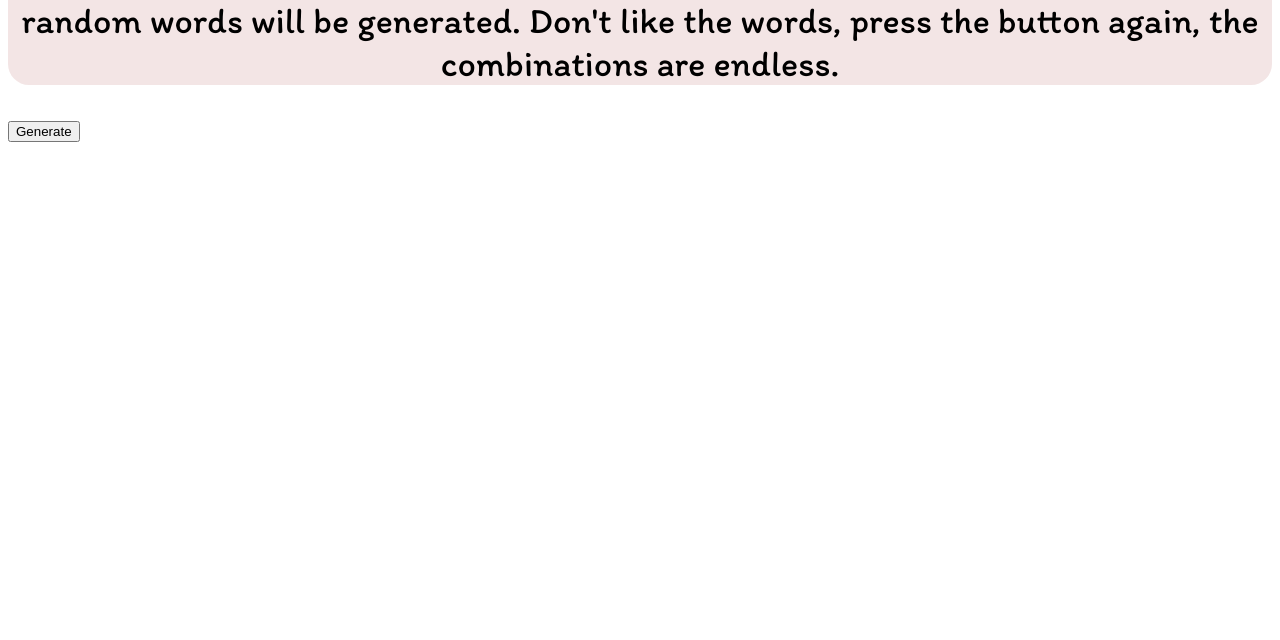
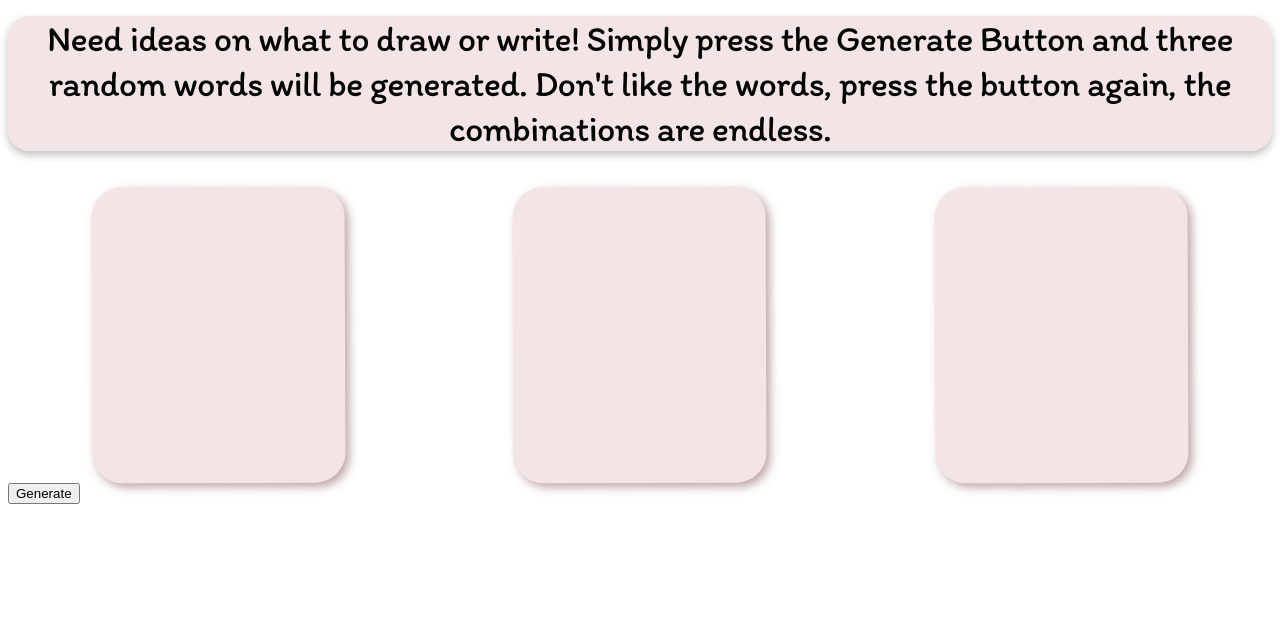
Before and after one commit to devcesarfs/random-word-generator, a website built with Parcel: page source/index.html in a window 1280 px wide. Shown: the part 160-800 px from the top of the page. Built offline with nearby package versions, Linux system fonts and the light colour scheme.

Commit message:
Added More styling
Styling added to header, description, and cards that will hold three random words

```diff
--- a/source/index.html
+++ b/source/index.html
@@ -24,14 +24,25 @@
             words will be generated. Don't like the words, press the button again, the combinations are endless.
         </p>
     </div>
+    <div class="random-words-cnt">
+        <!--
+        <div class="random-word-result-rotated" id="random-word-1"></div>
+        <div class="random-word-result-rotated" ></div>
+        <div class="random-word-result-rotated" id="random-word-3"></div>
+        -->
+        <div class="random-word-result">
+            <span id="random-word-1"></span>
+        </div>
+        <div class="random-word-result">
+            <span id="random-word-2"></span>
+        </div>
+        <div class="random-word-result">
+            <span id="random-word-3"></span>
+        </div>
+    </div>
     <div class="parent-btn-container">
         <button class="btn" id="generate-btn" type="button" style="cursor: pointer"
             onclick="generateRandomWords()">Generate</button>
-    </div>
-    <div class="random-words-cnt">
-        <div class="random-word-result" id="random-word-1"></div>
-        <div class="random-word-result" id="random-word-2"></div>
-        <div class="random-word-result" id="random-word-3"></div>
     </div>
 
 </body>
--- a/source/styles.css
+++ b/source/styles.css
@@ -1,26 +1,110 @@
-body{
-    /*
-    margin: 30px;
-    padding: 10px;
-    */
+*,
+*::before,
+*::after {
+  box-sizing: border-box;
 }
 h1 {
     font-family: 'Press Start 2P', cursive;
     text-align: center;
     font-size: 48px;
-    /*margin-top: 79px;*/
+    margin-top: 80px;
+    color: #000000;
+    line-height: 60px;
+    letter-spacing: -0.022em;
+
 }
 
 .description-container {
     font-family: 'Itim', cursive;
+    font-style: normal;
+    font-weight: normal;
     font-size: 36px;
+    line-height: 45px;
+    display: flex;
+    align-items: center;
     text-align: center;
+    letter-spacing: -0.022em;
+    color: #050505;
 }
 
 .description-card {
-    border-style:none;
-    border-width: 2px;
+    background-color: #F3E5E5;
+    box-shadow: 0px 4px 9px rgba(0, 0, 0, 0.25);
     border-radius: 21px;
-    background-color: #F3E5E5;
+}
 
+.random-words-cnt {
+        display: flex;
+        flex-direction: row;
+        justify-content: space-around;
 }
+
+/*
+#random-word-1{
+
+    width: 253px;
+    height: 296px;
+
+    background: #CACACA;
+    box-shadow: 1px 4px 1px rgba(0, 0, 0, 0.3);
+    border-radius: 30px;
+    transform: rotate(-30deg);
+}
+
+#random-word-2{
+
+    width: 253px;
+    height: 296px;
+
+    background: #CACACA;
+    box-shadow: 1px 4px 1px rgba(0, 0, 0, 0.3);
+    border-radius: 30px;
+    transform: rotate(-30deg);
+}
+
+#random-word-3{
+
+    width: 253px;
+    height: 296px;
+
+    background: #CACACA;
+    box-shadow: 1px 4px 1px rgba(0, 0, 0, 0.3);
+    border-radius: 30px;
+    transform: rotate(-30deg);
+}
+*/
+
+/*
+.random-word-result-rotated {
+    width: 253px;
+    height: 296px;
+    background: #CACACA;
+    box-shadow: 1px 4px 1px rgba(0, 0, 0, 0.3);
+    border-radius: 30px;
+    transform: rotate(-30deg);
+}
+*/
+.random-word-result {
+    width: 253px;
+    height: 296px;
+    background: #F3E5E5;
+    box-shadow: 4px 4px 10px rgba(128, 76, 76, 0.5);
+    border-radius: 30px;
+    transform: rotate(-0.19deg);
+
+    font-family: 'Press Start 2P', cursive;
+    font-style: normal;
+    font-weight: normal;
+    font-size: 20px;
+    line-height: 60px;
+    display: flex;
+    align-items: center;
+    letter-spacing: -0.022em;
+
+    color: #000000;
+}
+
+.random-word-result > span {
+    text-align: center;
+    width: 100%;
+}
```
Also changed, not shown: dist/index.html, 3 other files.
